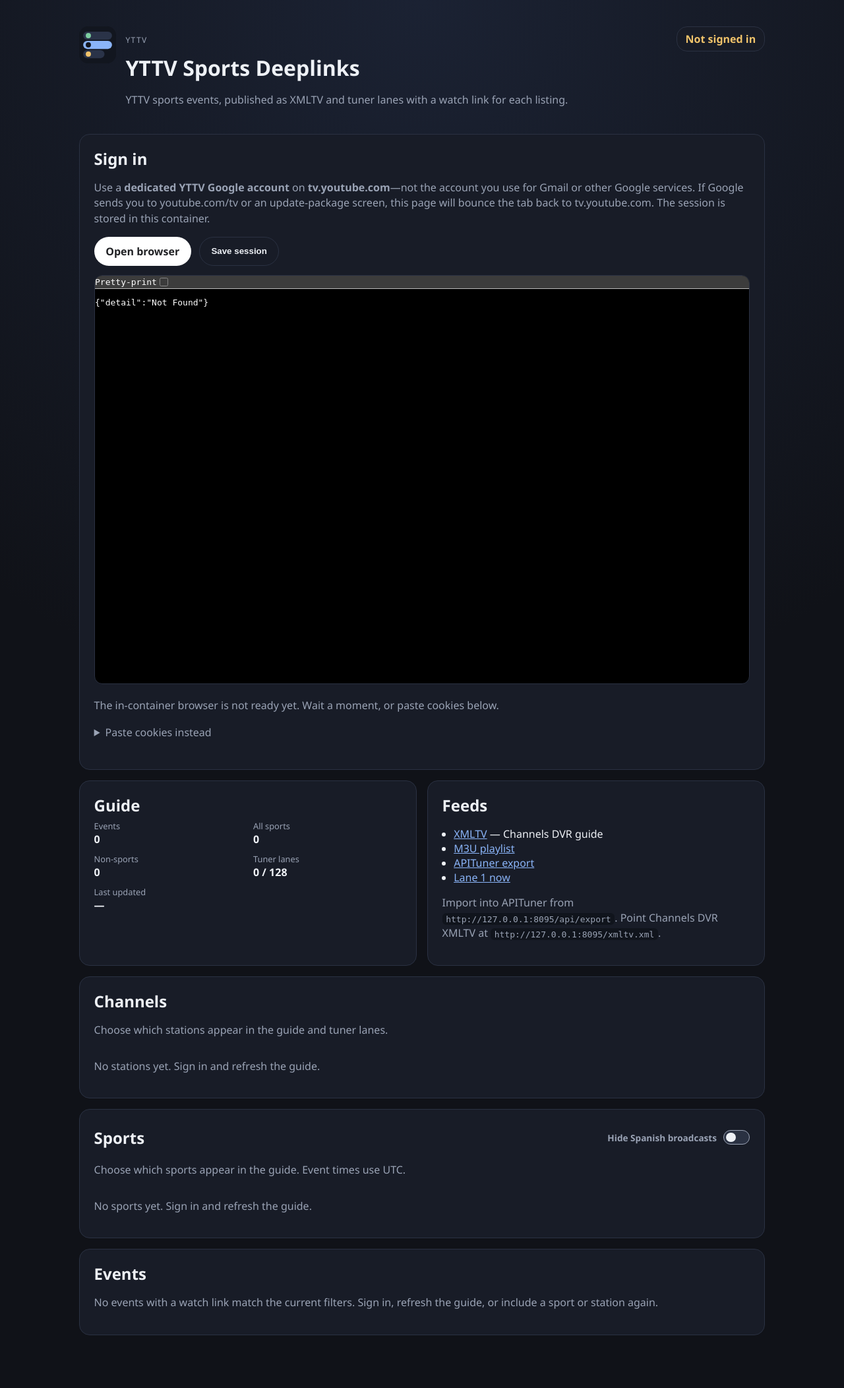
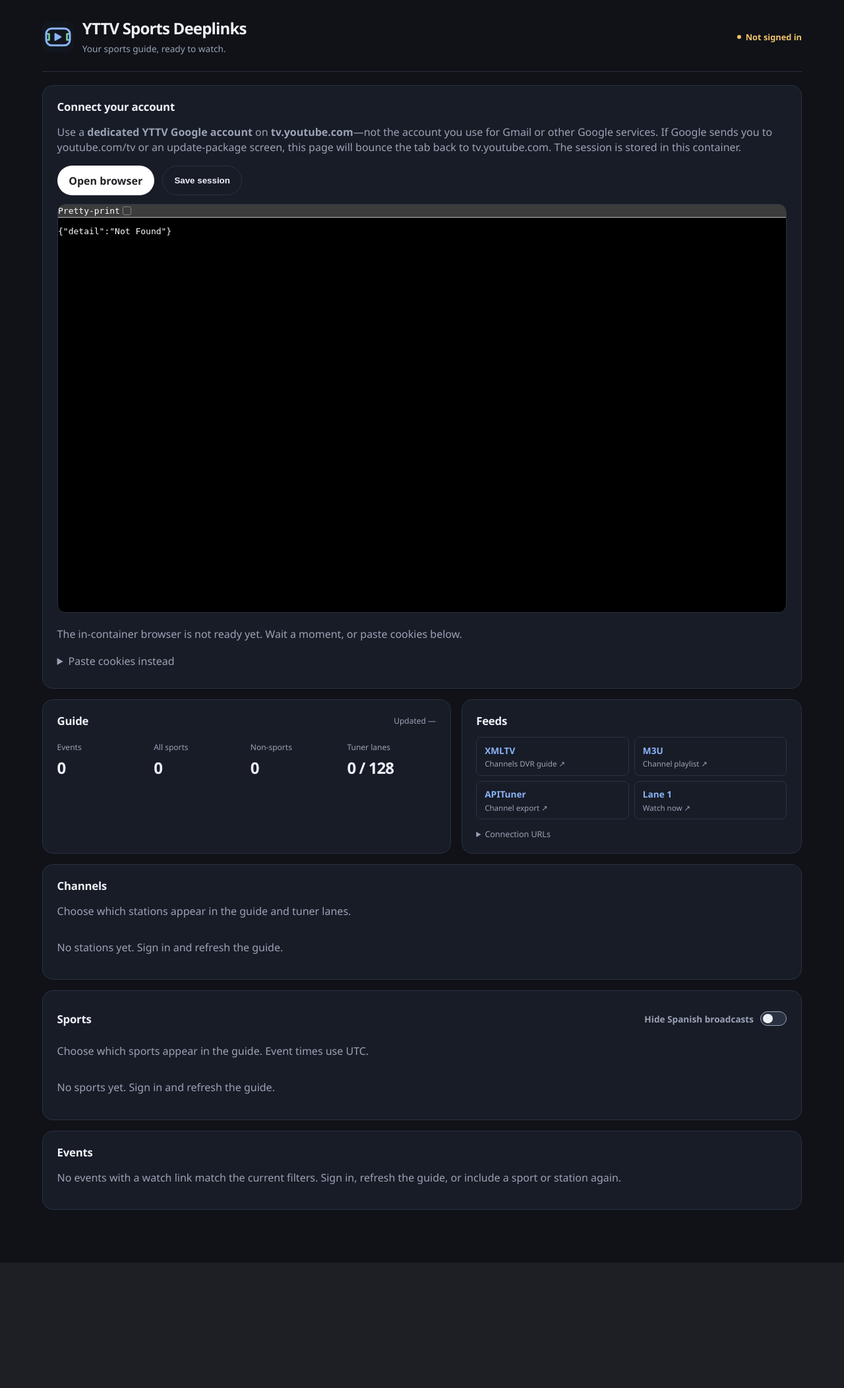
Before and after one commit to matthewfkoch/YTTVSportsDeeplinks, a FastAPI app: page / in a window 1280 px wide. Shown: the whole page at 66% size. After the commit the page ends 1914 px from the top, so only its background shows below. Run offline with FastAPI, Linux system fonts and the light colour scheme; data that the repository does not hold is empty; some libraries are stand-ins or nearby versions.

Commit message:
Release 0.2.9 with refreshed branding and dashboard layout

```diff
--- a/pyproject.toml
+++ b/pyproject.toml
@@ -1,6 +1,6 @@
 [project]
 name = "yttvsportsdeeplinks"
-version = "0.2.8"
+version = "0.2.9"
 description = "YouTube TV sports guide and deeplinks"
 readme = "README.md"
 license = { file = "LICENSE" }
--- a/src/yttv_epg/__init__.py
+++ b/src/yttv_epg/__init__.py
@@ -1,3 +1,3 @@
 """YouTube TV event guide service."""
 
-__version__ = "0.2.8"
+__version__ = "0.2.9"
--- a/src/yttv_epg/static/app.css
+++ b/src/yttv_epg/static/app.css
@@ -13,50 +13,85 @@
 }
 
 * { box-sizing: border-box; }
+[hidden] { display: none !important; }
 
 body {
   margin: 0;
-  background: radial-gradient(circle at top, #1b2233, var(--bg) 50%);
+  background: var(--bg);
   color: var(--text);
 }
 
 main {
-  max-width: 1080px;
+  max-width: 1200px;
   margin: 0 auto;
-  padding: 2.5rem 1.25rem 4rem;
+  padding: 1.75rem 1.5rem 4rem;
 }
 
 header {
   display: flex;
   justify-content: space-between;
   gap: 1rem;
-  align-items: flex-start;
-  margin-bottom: 1.5rem;
+  align-items: center;
+  flex-wrap: wrap;
+  margin-bottom: 1.25rem;
+  padding-bottom: 1.5rem;
+  border-bottom: 1px solid var(--line);
 }
-.brand { display: flex; gap: 0.9rem; align-items: flex-start; min-width: 0; }
+.brand { display: flex; gap: 0.8rem; align-items: center; min-width: 0; }
 .brand-mark {
-  width: 56px;
-  height: 56px;
-  border-radius: 14px;
+  width: 48px;
+  height: 48px;
+  border-radius: 12px;
   flex-shrink: 0;
   background: #12161f;
   object-fit: cover;
 }
 
 h1, h2 { margin: 0 0 0.4rem; }
-.eyebrow { text-transform: uppercase; letter-spacing: 0.12em; font-size: 0.75rem; color: var(--muted); }
+h1 { font-size: clamp(1.15rem, 2.3vw, 1.5rem); letter-spacing: -0.035em; line-height: 1.25; }
+h2 { font-size: 1.05rem; letter-spacing: -0.015em; }
+.lede { margin: 0; font-size: 0.85rem; }
 .lede, .muted { color: var(--muted); line-height: 1.45; }
-.card, .status {
+.card {
   background: var(--card);
   border: 1px solid var(--line);
   border-radius: 16px;
 }
 .card { padding: 1.25rem 1.35rem; margin-bottom: 1rem; }
 .grid { display: grid; grid-template-columns: repeat(auto-fit, minmax(280px, 1fr)); gap: 1rem; }
-.status { padding: 0.45rem 0.8rem; font-weight: 600; }
+.header-actions, #signed-auth { display: flex; align-items: center; flex-wrap: wrap; gap: 0.6rem; }
+.header-actions { gap: 1rem; }
+.header-actions button { padding: 0.6rem 0.9rem; font-size: 0.8rem; min-height: 40px; }
+.status { display: inline-flex; align-items: center; gap: 0.45rem; font-size: 0.8rem; font-weight: 600; white-space: nowrap; }
+.status::before { content: ""; width: 6px; height: 6px; background: currentColor; border-radius: 50%; }
 .status.ok { color: var(--ok); }
 .status.warn { color: var(--warn); }
 .status.err { color: var(--err); }
+.error:empty { display: none; }
+.overview { grid-template-columns: 1.2fr 1fr; }
+.overview-heading { margin-bottom: 1.25rem; }
+.updated { color: var(--muted); font-size: 0.75rem; margin: 0; }
+.guide-stats { grid-template-columns: repeat(4, minmax(0, 1fr)); gap: 0.75rem; }
+.guide-stats dd { font-size: 1.5rem; letter-spacing: -0.04em; margin-top: 0.4rem; }
+.guide-stats dt { font-size: 0.75rem; }
+.links { display: grid; grid-template-columns: repeat(2, minmax(0, 1fr)); gap: 0.5rem; list-style: none; margin: 0.85rem 0; }
+.links a { display: flex; flex-direction: column; gap: 0.2rem; padding: 0.6rem 0.75rem; border: 1px solid var(--line); border-radius: 8px; text-decoration: none; font-size: 0.85rem; font-weight: 600; }
+.links a span { color: var(--muted); font-size: 0.72rem; font-weight: 400; }
+.links a:hover { background: #222a3a; border-color: var(--accent); }
+.feed-setup { color: var(--muted); font-size: 0.78rem; }
+.feed-setup summary { cursor: pointer; }
+.feed-setup code { display: block; overflow-wrap: anywhere; margin-top: 0.25rem; }
+button:focus-visible, a:focus-visible, summary:focus-visible { outline: 2px solid var(--accent); outline-offset: 4px; }
+@media (max-width: 760px) {
+  main { padding: 1.25rem 1rem 3rem; }
+  header { gap: 1.25rem; }
+  .header-actions { width: 100%; justify-content: space-between; }
+  .overview { grid-template-columns: minmax(0, 1fr); }
+  .overview .card { margin-bottom: 0; }
+  .overview { margin-bottom: 1rem; }
+  .card { min-width: 0; padding: 1.1rem; }
+  .guide-stats { grid-template-columns: repeat(2, minmax(0, 1fr)); gap: 1rem; }
+}
 
 button {
   background: #fff;
@@ -92,7 +127,7 @@
 dl { display: grid; grid-template-columns: 1fr 1fr; gap: 0.6rem 1rem; margin: 0; }
 dt { color: var(--muted); font-size: 0.8rem; }
 dd { margin: 0; font-weight: 600; }
-.links { padding-left: 1.1rem; }
+.links { padding-left: 0; }
 .links a, table a { color: var(--accent); }
 table { width: 100%; border-collapse: collapse; font-size: 0.92rem; }
 th, td { text-align: left; padding: 0.45rem 0.3rem; border-bottom: 1px solid var(--line); vertical-align: top; }
@@ -182,12 +217,20 @@
   padding: 0.65rem 1rem;
   font: inherit;
 }
-.day-group { margin-top: 1.1rem; }
+.day-group { margin-top: 1.1rem; overflow-x: auto; }
 .day-group h3 {
   margin: 0 0 0.45rem;
   font-size: 1.05rem;
 }
 .day-group table { margin-bottom: 0.25rem; }
+.event-table { table-layout: fixed; min-width: 780px; }
+.event-table .col-time { width: 7.5rem; }
+.event-table .col-sport { width: 6.5rem; }
+.event-table .col-channel { width: 8.5rem; }
+.event-table .col-watch { width: 4.5rem; }
+.event-table td { vertical-align: middle; padding-top: 0.65rem; padding-bottom: 0.65rem; overflow-wrap: anywhere; }
+.event-time { display: flex; flex-direction: column; align-items: flex-start; gap: 0.3rem; white-space: nowrap; font-variant-numeric: tabular-nums; }
+.event-name { min-width: 0; overflow-wrap: anywhere; }
 .event-title {
   display: flex;
   align-items: center;
--- a/src/yttv_epg/static/app.js
+++ b/src/yttv_epg/static/app.js
@@ -15,9 +15,7 @@
 const toastEl = document.getElementById("refresh-toast");
 const toastText = document.getElementById("refresh-toast-text");
 const sessionStatus = document.getElementById("session-status");
-const lastRefreshValue = document.getElementById("last-refresh-value");
 const searchEl = document.getElementById("event-search");
-const lastRefreshLabel = lastRefreshValue?.textContent || "—";
 
 const boot = {
   signedIn: document.body.dataset.signedIn === "true",
@@ -86,9 +84,6 @@
 function setBackgroundUpdating(active) {
   if (guideBusy) return;
   paintSessionStatus(active);
-  if (lastRefreshValue) {
-    lastRefreshValue.textContent = active ? "Updating…" : lastRefreshLabel;
-  }
 }
 
 function restoreView() {
@@ -212,6 +207,8 @@
   const frame = document.getElementById("desktop-frame");
   if (frame) frame.removeAttribute("src");
   if (idleAuth) idleAuth.hidden = true;
+  const authCard = document.getElementById("auth-card");
+  if (authCard) authCard.hidden = true;
   if (signedAuth) signedAuth.hidden = false;
   if (errorEl) errorEl.textContent = "";
   boot.signedIn = true;
--- a/src/yttv_epg/templates/index.html
+++ b/src/yttv_epg/templates/index.html
@@ -7,7 +7,7 @@
   <link rel="icon" type="image/svg+xml" href="/static/logo.svg">
   <link rel="icon" type="image/png" href="/static/logo.png">
   <link rel="apple-touch-icon" href="/static/logo.png">
-  <link rel="stylesheet" href="/static/app.css?v=art-2">
+  <link rel="stylesheet" href="/static/app.css?v=dashboard-4">
 </head>
 <body
   data-signed-in="{{ 'true' if signed_in else 'false' }}"
@@ -22,32 +22,26 @@
       <div class="brand">
         <img class="brand-mark" src="/static/logo.svg" width="56" height="56" alt="">
         <div>
-          <p class="eyebrow">{{ eyebrow }}</p>
           <h1>{{ product_name }}</h1>
-          <p class="lede">YTTV sports events, published as XMLTV and tuner lanes with a watch link for each listing.</p>
+          <p class="lede">Your sports guide, ready to watch.</p>
         </div>
       </div>
-      <div id="session-status" class="status {{ 'err' if session_expired else 'ok' if signed_in else 'warn' }}">
-        {% if session_expired %}Session expired{% elif signed_in and refreshing %}Updating…{% elif signed_in %}Signed in{% else %}Not signed in{% endif %}
+      <div class="header-actions">
+        <div id="session-status" class="status {{ 'err' if session_expired else 'ok' if signed_in else 'warn' }}" role="status">
+          {% if session_expired %}Session expired{% elif signed_in and refreshing %}Updating…{% elif signed_in %}Signed in{% else %}Not signed in{% endif %}
+        </div>
+        <div id="signed-auth" {% if not signed_in %}hidden{% endif %}>
+          {% if not session_expired %}<button id="refresh-btn" type="button">Refresh guide</button>{% endif %}
+          <button id="logout-btn" class="secondary" type="button">Sign out</button>
+        </div>
       </div>
     </header>
 
-    <section class="card" id="auth-card">
-      <h2>Sign in</h2>
-      <div id="signed-auth" {% if not signed_in %}hidden{% endif %}>
-        {% if session_expired %}
-        <p class="muted">Cookies are still stored on this container, but YTTV rejected them. Sign in again below, or sign out to clear the saved session.</p>
-        <div class="row">
-          <button id="logout-btn" class="secondary" type="button">Sign out</button>
-        </div>
-        {% else %}
-        <p class="muted">Your YTTV session is stored on this container’s volume.</p>
-        <div class="row">
-          <button id="refresh-btn" type="button">Refresh guide</button>
-          <button id="logout-btn" class="secondary" type="button">Sign out</button>
-        </div>
-        {% endif %}
-      </div>
+    <section class="card" id="auth-card" {% if signed_in and not session_expired and not session_recovery_error %}hidden{% endif %}>
+      <h2>{% if session_expired %}Reconnect your account{% else %}Connect your account{% endif %}</h2>
+      {% if session_expired %}
+      <p class="muted">Cookies are still stored on this container, but the session has expired. Sign in again below, or sign out to clear the saved session.</p>
+      {% endif %}
       <div id="idle-auth" {% if signed_in and not session_expired %}hidden{% endif %}>
         <p class="muted">Use a <strong>dedicated YTTV Google account</strong> on <strong>tv.youtube.com</strong>—not the account you use for Gmail or other Google services. If Google sends you to youtube.com/tv or an update-package screen, this page will bounce the tab back to tv.youtube.com. The session is stored in this container.</p>
         {% if chrome_enabled %}
@@ -72,18 +66,20 @@
           <button id="import-btn" type="button">Import session</button>
         </details>
       </div>
-      <p class="error" id="auth-error">{% if session_expired or session_recovery_error %}{{ last_error }}{% endif %}</p>
     </section>
+    <p class="error" id="auth-error" role="alert">{% if session_expired or session_recovery_error %}{{ last_error }}{% endif %}</p>
 
-    <section class="grid">
+    <section class="grid overview" aria-label="Guide overview">
       <article class="card">
-        <h2>Guide</h2>
-        <dl>
+        <div class="section-heading overview-heading">
+          <h2>Guide</h2>
+          <p class="updated">Updated <span id="last-refresh-value">{{ last_refresh }}</span></p>
+        </div>
+        <dl class="guide-stats">
           <div><dt>Events</dt><dd id="event-count">{{ event_count }}</dd></div>
           <div><dt>All sports</dt><dd>{{ all_event_count }}</dd></div>
           <div><dt>Non-sports</dt><dd>{{ linear_count }}</dd></div>
           <div><dt>Tuner lanes</dt><dd>{{ lanes_used }} / {{ lane_count }}</dd></div>
-          <div><dt>Last updated</dt><dd id="last-refresh-value">{{ last_refresh }}</dd></div>
         </dl>
         {% if dropped_events %}<p class="error">{{ dropped_events }} overlapping events exceeded the lane count. Increase <code>LANE_COUNT</code>.</p>{% endif %}
         <p class="error" id="guide-error" {% if not last_error or session_expired %}hidden{% endif %}>{% if last_error and not session_expired %}{{ last_error }}{% endif %}</p>
@@ -91,12 +87,16 @@
       <article class="card">
         <h2>Feeds</h2>
         <ul class="links">
-          <li><a href="/xmltv.xml">XMLTV</a> — Channels DVR guide</li>
-          <li><a href="/playlist.m3u">M3U playlist</a></li>
-          <li><a href="/api/export">APITuner export</a></li>
-          <li><a href="/whatson/1">Lane 1 now</a></li>
+          <li><a href="/xmltv.xml">XMLTV <span>Channels DVR guide ↗</span></a></li>
+          <li><a href="/playlist.m3u">M3U <span>Channel playlist ↗</span></a></li>
+          <li><a href="/api/export">APITuner <span>Channel export ↗</span></a></li>
+          <li><a href="/whatson/1">Lane 1 <span>Watch now ↗</span></a></li>
         </ul>
-        <p class="muted">Import into APITuner from <code>{{ public_base_url }}/api/export</code>. Point Channels DVR XMLTV at <code>{{ public_base_url }}/xmltv.xml</code>.</p>
+        <details class="feed-setup">
+          <summary>Connection URLs</summary>
+          <p class="muted">APITuner <code>{{ public_base_url }}/api/export</code></p>
+          <p class="muted">Channels DVR <code>{{ public_base_url }}/xmltv.xml</code></p>
+        </details>
       </article>
     </section>
 
@@ -156,7 +156,14 @@
       {% for group in event_groups %}
       <section class="day-group" data-day-group>
         <h3>{{ group.heading }}</h3>
-        <table>
+        <table class="event-table">
+          <colgroup>
+            <col class="col-time">
+            <col class="col-sport">
+            <col>
+            <col class="col-channel">
+            <col class="col-watch">
+          </colgroup>
           <thead>
             <tr><th>Time</th><th>Sport</th><th>Event</th><th>Channel</th><th>Watch</th></tr>
           </thead>
@@ -170,9 +177,9 @@
               data-search="{{ event.search }}"
               {% if event.sport in hidden_sports or event.channel in hidden_channels or (hide_spanish and event.language == "es") %}hidden{% endif %}
             >
-              <td>{% if event.confirmed_live %}<span class="live">LIVE</span> {% elif event.on_now %}<span class="live">On now</span> {% endif %}{{ event.clock }}</td>
+              <td><div class="event-time"><span>{{ event.clock }}</span>{% if event.confirmed_live %}<span class="live">LIVE</span>{% elif event.on_now %}<span class="live">On now</span>{% endif %}</div></td>
               <td>{{ event.sport or "—" }}</td>
-              <td class="event-title">{% if event.artwork_secondary %}<span class="event-art pair{% if event.artwork_fallback %} fallback{% endif %}"><img src="{{ event.artwork }}" alt="" width="41" height="46" loading="lazy"><img src="{{ event.artwork_secondary }}" alt="" width="41" height="46" loading="lazy"></span>{% else %}<img class="event-art{% if event.artwork_fallback %} fallback{% endif %}" src="{{ event.artwork }}" alt="" width="96" height="54" loading="lazy">{% endif %}{{ event.title }}</td>
+              <td><div class="event-title">{% if event.artwork_secondary %}<span class="event-art pair{% if event.artwork_fallback %} fallback{% endif %}"><img src="{{ event.artwork }}" alt="" width="41" height="46" loading="lazy"><img src="{{ event.artwork_secondary }}" alt="" width="41" height="46" loading="lazy"></span>{% else %}<img class="event-art{% if event.artwork_fallback %} fallback{% endif %}" src="{{ event.artwork }}" alt="" width="96" height="54" loading="lazy">{% endif %}<span class="event-name">{{ event.title }}</span></div></td>
               <td>{{ event.station or event.channel or "—" }}</td>
               <td>
                 {% if event.deeplink %}
```
Also changed, not shown: tests/test_app.py (+1 -1 lines), src/yttv_epg/static/logo.png, src/yttv_epg/static/logo.svg.
